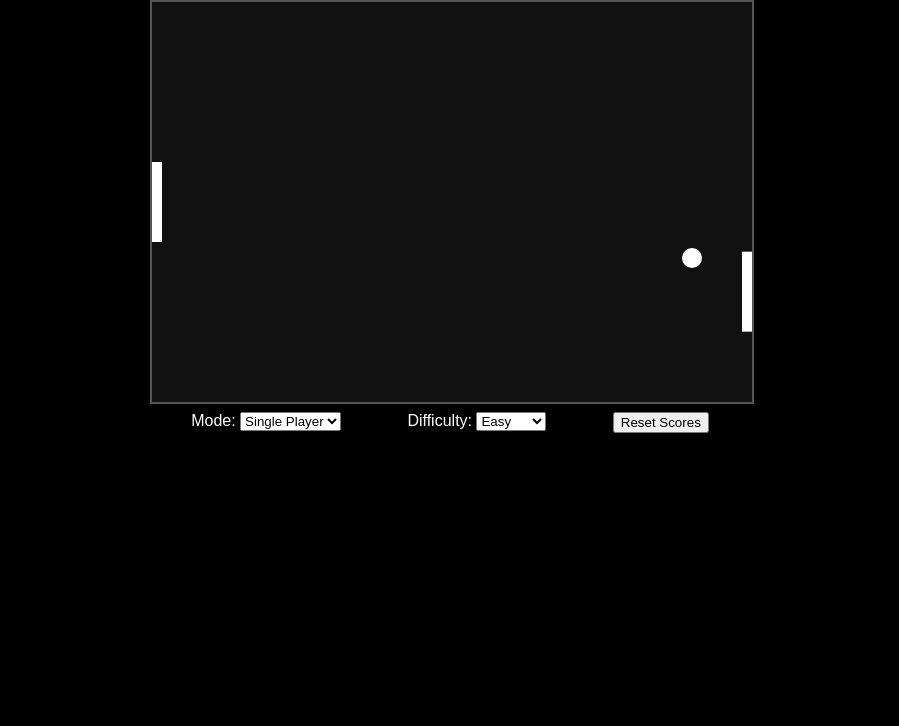
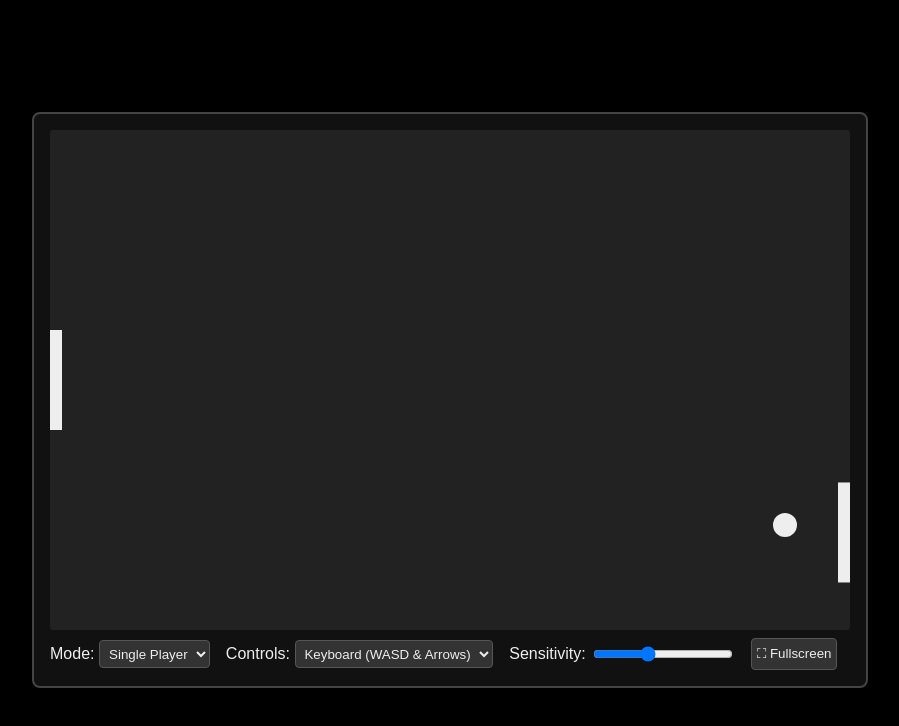
Before and after one commit to fishesarethings/Ilikefish.space, a plain HTML site: page games/pong/pong.html in a window 1280 px wide. Shown: the whole page, without its empty margins (190-1089 px from the left). Drawn offline with Linux system fonts and the light colour scheme.

Commit message:
fix pong

```diff
--- a/games/pong/pong.css
+++ b/games/pong/pong.css
@@ -1,16 +1,38 @@
-html, body { margin: 0; padding: 0; background: #000; height: 100%; overflow: hidden; }
-#game-container { position: relative; width: 600px; margin: auto; }
-#pongCanvas { display: block; background: #111; border: 2px solid #555; }
+/* Modern, centered game container */
+html, body {
+  margin: 0; padding: 0;
+  background: #000; height: 100%; overflow: hidden;
+  display: flex; align-items: center; justify-content: center;
+}
+#game-container {
+  position: relative;
+  box-shadow: 0 0 20px rgba(0,0,0,0.7);
+  background: #111;
+  border: 2px solid #444;
+  padding: 1rem;
+  border-radius: 8px;
+}
+#pongCanvas {
+  display: block;
+  background: #222;
+  border-radius: 4px;
+}
+
+/* UI Bar */
 #ui-bar {
-  display: flex; justify-content: space-around;
-  background: rgba(0,0,0,0.7); color: #fff;
-  padding: .5rem; font-family: sans-serif;
+  display: flex; gap: 1rem;
+  margin-top: .5rem;
+  font-family: sans-serif; color: #eee;
 }
-#touch-controls {
-  position: absolute; bottom: 10px; right: 10px;
-  display: none; flex-direction: column;
+#ui-bar label {
+  display: flex; align-items: center; gap: .3rem;
 }
-#touch-controls button {
-  background: rgba(255,255,255,0.2); border: none; color: #fff;
-  font-size: 1.5rem; margin: 2px; padding: 5px;
+#ui-bar select, #ui-bar input, #ui-bar button {
+  background: #333; color: #eee;
+  border: 1px solid #555; border-radius: 4px;
+  padding: .3rem;
 }
+#ui-bar button:hover {
+  background: #555;
+  cursor: pointer;
+}
--- a/games/pong/pong.html
+++ b/games/pong/pong.html
@@ -8,7 +8,7 @@
 </head>
 <body>
   <div id="game-container">
-    <canvas id="pongCanvas" width="600" height="400"></canvas>
+    <canvas id="pongCanvas" width="800" height="500"></canvas>
     <div id="ui-bar">
       <label>Mode:
         <select id="mode-select">
@@ -16,18 +16,17 @@
           <option value="two">Two Player</option>
         </select>
       </label>
-      <label id="difficulty-label">Difficulty:
-        <select id="difficulty-select">
-          <option value="easy">Easy</option>
-          <option value="medium">Medium</option>
-          <option value="hard">Hard</option>
+      <label>Controls:
+        <select id="control-select">
+          <option value="keyboard">Keyboard (WASD & Arrows)</option>
+          <option value="gamepad">Gamepad</option>
+          <option value="touch">Touch</option>
         </select>
       </label>
-      <button id="reset-scores">Reset Scores</button>
-    </div>
-    <div id="touch-controls">
-      <button id="up-btn">▲</button>
-      <button id="down-btn">▼</button>
+      <label>Sensitivity:
+        <input type="range" id="sensitivity" min="1" max="20" value="8">
+      </label>
+      <button id="fullscreen-btn">⛶ Fullscreen</button>
     </div>
   </div>
   <script src="pong.js"></script>
--- a/games/pong/pong.js
+++ b/games/pong/pong.js
@@ -1,124 +1,146 @@
-// Constants
+// Canvas setup
 const canvas = document.getElementById('pongCanvas'),
-      ctx    = canvas.getContext('2d'),
-      MODE_SELECT = document.getElementById('mode-select'),
-      DIFF_SELECT = document.getElementById('difficulty-select'),
-      RESET_BTN   = document.getElementById('reset-scores'),
-      TOUCH_UP    = document.getElementById('up-btn'),
-      TOUCH_DOWN  = document.getElementById('down-btn');
+      ctx    = canvas.getContext('2d');
 
-// Game state
-let mode = 'single', difficulty = 'easy';
-let scores = { left:0, right:0, high:0 };
+const modeSelect    = document.getElementById('mode-select'),
+      controlSelect = document.getElementById('control-select'),
+      sensSlider    = document.getElementById('sensitivity'),
+      fsBtn         = document.getElementById('fullscreen-btn');
 
-// Load scores
-if (localStorage.getItem('pongScores')) {
-  scores = JSON.parse(localStorage.getItem('pongScores'));
-}
+// State
+let mode = 'single',
+    control = 'keyboard',
+    sens = parseInt(sensSlider.value);
 
-// UI updates
-function updateScores() {
-  const scoreText = `${scores.left} – ${scores.right}`;
-  document.title = `Pong (${scoreText})`;
-  if (scores.left > scores.high || scores.right > scores.high) {
-    scores.high = Math.max(scores.left, scores.right);
-    saveScores();
-  }
-}
-function saveScores() {
-  localStorage.setItem('pongScores', JSON.stringify(scores));
-}
+modeSelect.onchange    = () => mode = modeSelect.value;
+controlSelect.onchange = () => control = controlSelect.value;
+sensSlider.oninput     = () => sens = parseInt(sensSlider.value);
 
-// Reset action
-RESET_BTN.onclick = () => {
-  scores = { left:0, right:0, high: scores.high };
-  saveScores(); updateScores();
+// Fullscreen
+fsBtn.onclick = () => {
+  if (!document.fullscreenElement) canvas.requestFullscreen();
+  else document.exitFullscreen();
 };
 
-// Mode & difficulty listeners
-MODE_SELECT.onchange = () => {
-  mode = MODE_SELECT.value;
-  document.getElementById('difficulty-label').style.display = (mode==='single'? 'block':'none');
-};
-DIFF_SELECT.onchange = () => difficulty = DIFF_SELECT.value;
-
-// Touch controls
-let touchY=null;
-TOUCH_UP.onpointerdown = () => touchY = -1;
-TOUCH_DOWN.onpointerdown = () => touchY = 1;
-window.addEventListener('pointerup', ()=> touchY=null);
-
-// Paddle state
-let leftY = canvas.height/2 - 40, rightY = leftY;
-const paddleH=80, paddleW=10;
+// Paddles
+const PADDLE_H = 100, PADDLE_W = 12;
+let leftY = (canvas.height - PADDLE_H)/2,
+    rightY = leftY;
 
 // Ball
-let ball = { x:300, y:200, dx:4, dy:4, r:10 };
+let ball = { x: canvas.width/2, y: canvas.height/2, r:12, dx:5, dy:5 };
 
-// Game loop
-function loop(){
+// Scores
+let scores = { left:0, right:0 };
+const saveScores = () => localStorage.setItem('pongScores', JSON.stringify(scores));
+const loadScores = () => {
+  const s = JSON.parse(localStorage.getItem('pongScores') || '{}');
+  scores = { left: s.left||0, right: s.right||0 };
+};
+loadScores();
+
+// Input trackers
+const keys = {};
+window.addEventListener('keydown', e => keys[e.key] = true);
+window.addEventListener('keyup',   e => keys[e.key] = false);
+
+// Gamepad
+let gamepads = {};
+window.addEventListener('gamepadconnected', e => {
+  gamepads[e.gamepad.index] = e.gamepad;
+});
+window.addEventListener('gamepaddisconnected', e => {
+  delete gamepads[e.gamepad.index];
+});
+
+// Touch
+let touchDir = 0;
+canvas.addEventListener('pointermove', e => {
+  if (control !== 'touch') return;
+  const rect = canvas.getBoundingClientRect();
+  const y = e.clientY - rect.top;
+  // Left half controls left paddle
+  if (e.clientX - rect.left < canvas.width/2) {
+    leftY = y - PADDLE_H/2;
+  }
+});
+
+// Draw frame
+function draw() {
   // Clear
-  ctx.clearRect(0,0,600,400);
+  ctx.fillStyle = '#222';
+  ctx.fillRect(0,0,canvas.width,canvas.height);
 
   // Draw paddles
-  ctx.fillStyle='white';
-  ctx.fillRect(0,leftY,paddleW,paddleH);
-  ctx.fillRect(590,rightY,paddleW,paddleH);
+  ctx.fillStyle = '#eee';
+  ctx.fillRect(0,leftY,PADDLE_W,PADDLE_H);
+  ctx.fillRect(canvas.width - PADDLE_W,rightY,PADDLE_W,PADDLE_H);
 
   // Draw ball
   ctx.beginPath();
-  ctx.arc(ball.x,ball.y,ball.r,0,2*Math.PI); ctx.fill();
+  ctx.arc(ball.x,ball.y,ball.r,0,Math.PI*2);
+  ctx.fill();
 
   // Move ball
-  ball.x+=ball.dx; ball.y+=ball.dy;
-  if(ball.y<ball.r||ball.y>400-ball.r) ball.dy*=-1;
+  ball.x += ball.dx; ball.y += ball.dy;
+  if (ball.y < ball.r || ball.y > canvas.height - ball.r) ball.dy = -ball.dy;
 
   // Collisions
-  if(ball.x - ball.r < paddleW && ball.y > leftY && ball.y < leftY+paddleH){
+  if (
+    ball.x - ball.r < PADDLE_W &&
+    ball.y > leftY && ball.y < leftY + PADDLE_H
+  ) ball.dx = -ball.dx;
+
+  if (
+    ball.x + ball.r > canvas.width - PADDLE_W &&
+    ball.y > rightY && ball.y < rightY + PADDLE_H
+  ) ball.dx = -ball.dx;
+
+  // Score
+  if (ball.x < 0 || ball.x > canvas.width) {
+    if (ball.x < 0) scores.right++;
+    else scores.left++;
+    saveScores();
+    ball.x = canvas.width/2; ball.y = canvas.height/2;
     ball.dx = -ball.dx;
   }
-  if(ball.x + ball.r > 600-paddleW && ball.y > rightY && ball.y < rightY+paddleH){
-    ball.dx = -ball.dx;
+}
+
+// Update paddles
+function updatePaddles() {
+  // Keyboard
+  if (control === 'keyboard' || control === 'both') {
+    if (keys.w) leftY -= sens;
+    if (keys.s) leftY += sens;
+    if (keys.ArrowUp) rightY -= sens;
+    if (keys.ArrowDown) rightY += sens;
   }
 
-  // Scoring
-  if(ball.x < 0 || ball.x > 600){
-    if(ball.x<0) scores.right++;
-    else scores.left++;
-    saveScores(); updateScores();
-    ball.x=300; ball.y=200; ball.dx = -ball.dx;
+  // Gamepad
+  if (control === 'gamepad') {
+    const gp = navigator.getGamepads()[0];
+    if (gp) {
+      leftY += gp.axes[1] * sens * 2;
+      rightY += gp.axes[3] * sens * 2;
+    }
   }
 
-  // Control paddles
-  // Two-player
-  if(mode==='two'){
-    document.onkeydown = e=>{
-      if(e.key==='w') leftY-=8;
-      if(e.key==='s') leftY+=8;
-      if(e.key==='ArrowUp') rightY-=8;
-      if(e.key==='ArrowDown') rightY+=8;
-    };
-  } else {
-    // Single: AI right paddle
-    const speed = difficulty==='hard'? 5 : difficulty==='medium'? 3 : 2;
-    rightY += (ball.y - (rightY+paddleH/2)) * 0.05 * speed;
-    // Player via WASD/touch
-    document.onkeydown = e=>{
-      if(e.key==='w'||e.key==='ArrowUp') leftY-=8;
-      if(e.key==='s'||e.key==='ArrowDown') leftY+=8;
-    };
-    if(touchY) leftY += touchY*5;
+  // Single player AI
+  if (mode === 'single') {
+    rightY += (ball.y - (rightY + PADDLE_H/2)) * 0.05 * sens;
   }
 
   // Bounds
-  leftY = Math.max(0,Math.min(400-paddleH,leftY));
-  rightY= Math.max(0,Math.min(400-paddleH,rightY));
+  leftY  = Math.max(0, Math.min(canvas.height - PADDLE_H, leftY));
+  rightY = Math.max(0, Math.min(canvas.height - PADDLE_H, rightY));
+}
 
+// Main loop
+function loop() {
+  draw();
+  updatePaddles();
   requestAnimationFrame(loop);
 }
 
-// Init
-window.onload = () => {
-  updateScores();
-  loop();
-};
+// Start
+loop();
```
